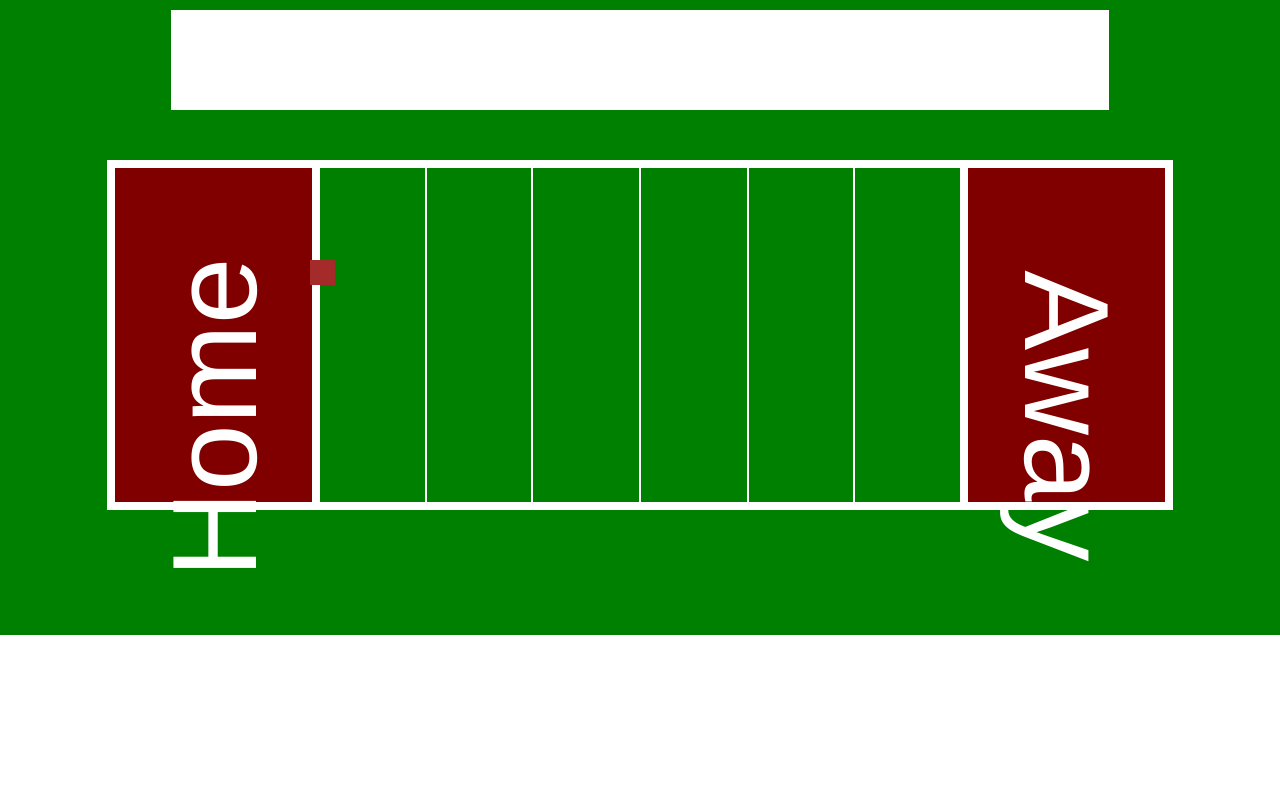
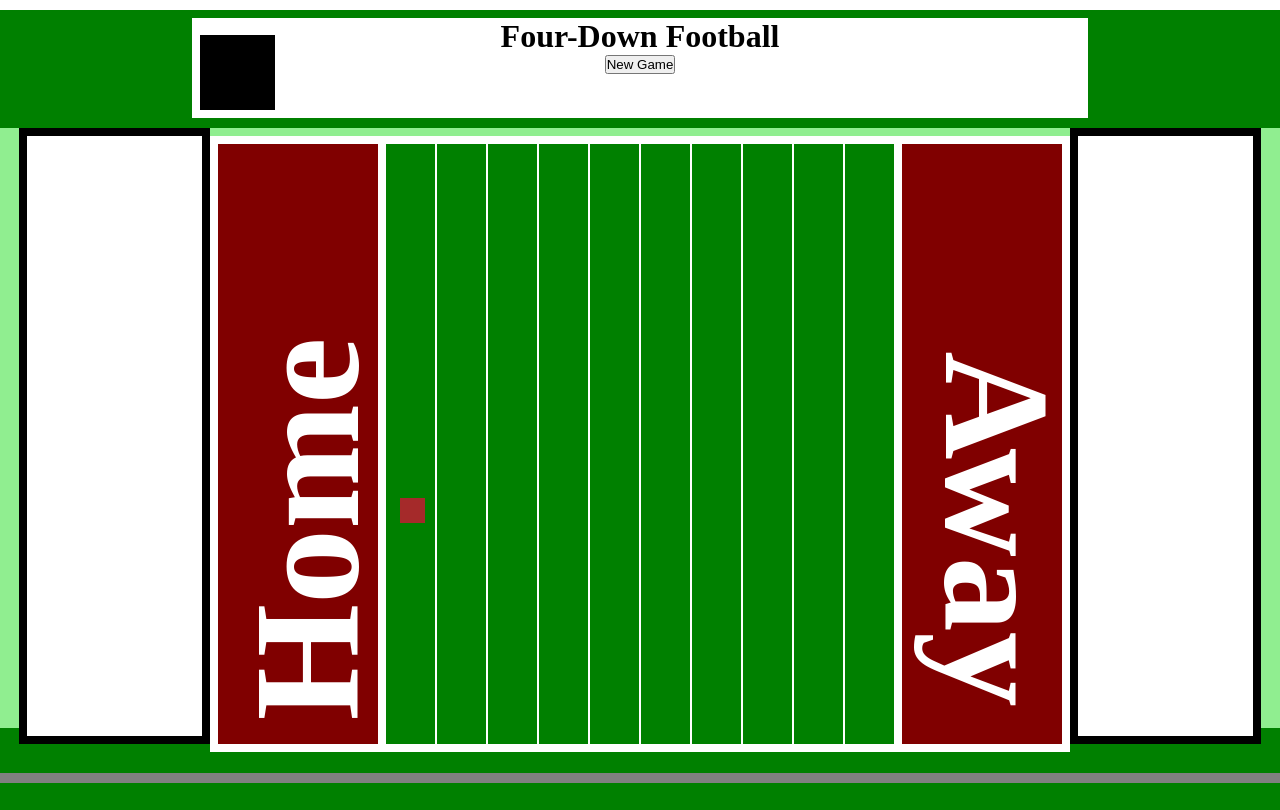
Before and after one commit to jeffersbaxter/my-game, a plain HTML site: page index.html in a window 1280 px wide. Drawn offline with nearby package versions, Linux system fonts and the light colour scheme.

Commit message:
New field with css

```diff
--- a/index.html
+++ b/index.html
@@ -7,7 +7,7 @@
 		<title>Title Page</title>
 
 		<!-- Bootstrap CSS -->
-		<link href="http://netdna.bootstrapcdn.com/bootstrap/3.2.0/css/bootstrap.min.css" rel="stylesheet">
+		<!-- <link href="http://netdna.bootstrapcdn.com/bootstrap/3.2.0/css/bootstrap.min.css" rel="stylesheet"> -->
 		<link rel="stylesheet" type="text/css" href="styles.css">
 		<!-- HTML5 Shim and Respond.js IE8 support of HTML5 elements and media queries -->
 		<!-- WARNING: Respond.js doesn't work if you view the page via file:// -->
@@ -18,32 +18,46 @@
 	</head>
 	<body>
 		<div class="container">
-			<div class="col-md-8-offset scoreboard"></div>
-			<h1 class="text-center"></h1>
-			<div class="row board">
-				<div class="col-md-1 leftOfField"></div>
-				<div class="col-md-2 leftEndzone"><h1 class="vertical-text-left">Home</h1></div>
-					<div class="leftTen"></div>
-				<div class="col-md-1 left20"></div>
-					<div class="leftThirty"></div>
-				<div class="col-md-1 left40"></div>
-				<div class="col-md-2 midField">
-					<div class="centerStripe"></div>
+			<div class="scoreboard">
+				<h1 class="">Four-Down Football</h1>
+				<div id="clock"></div>
+				<button>New Game</button>
+			</div>
+			<div class="board">
+				<div id="leftOfField">
+					<!-- <div class="playerInput">Player One</div> -->
 				</div>
-				<div class="col-md-1 right40"></div>
-					<div class="rightThirty"></div>
-				<div class="col-md-1 right20"></div>
-					<div class="rightTen"></div>
-				<div class="col-md-2 rightEndzone"><h1 class="vertical-text-right">Away</h1></div>
-				<div class="col-md-1 rightOfField"></div>
+				<div id="leftEndzone">
+					<div><h1 class="vertical-text-left">Home</h1></div>
+				</div>
+				<div id="left20">
+					<div id="leftTen"></div>
+				</div>
+				<div id="left40">
+					<div id="leftThirty"></div>
+				</div>
+				<div id="midField">
+					<div id="centerStripe"></div>
+				</div>
+				<div id="right40">
+					<div id="rightThirty"></div>
+				</div>
+				<div id="right20">
+					<div id="rightTen"></div>
+				</div>
+				<div id="rightEndzone">
+					<div><h1 class="vertical-text-right">Away</h1></div>
+				</div>
+				<div id="rightOfField">
+					<!-- <div class="playerInput">Player Two</div> -->
+				</div>
 			</div>
-			<div class="ball"></div>
+			<div id="ball"></div>
 		<div id="footer"></div>
 		</div>
 		<!-- jQuery -->
 		<script src="http://code.jquery.com/jquery.js"></script>
 		<!-- Bootstrap JavaScript -->
-		<script src="http://netdna.bootstrapcdn.com/bootstrap/3.2.0/js/bootstrap.min.js"></script>
 		<script type="text/javascript" src="scripts.js"></script>
 	</body>
 </html>
--- a/scripts.js
+++ b/scripts.js
@@ -1,35 +1,48 @@
 $(document).ready(function(){
 	var start = null;
 	var end = null;
-	var yards = (end - start)+900;
 
 
+
+	var play = function() {
 		$('body').keydown(function(e){
 
 			if (e.keyCode==32) {
 				if (!start) {
 					start = new Date();
 					console.log(start);
+					moveBall();
 				}
-			// alert(start);
+			};
+		});
 	};
 
-	});
-
+	var moveBall = function(){
 		$('body').keyup(function(e){
 			if (e.keyCode==32) {
 				end = new Date();
-			console.log(end)
+				console.log(end);
 				var yards = (end - start);
 				console.log(yards);
+				homePlay(yards);
 				start = null;
 				end = null;
-			homePlay();
+				return yards;
 			};
 		});
-
-	var homePlay = function(){
-		$('.ball').css("left", yards);
+	};
+	var homePlay = function(yds){
+		if (yds > 0 && yds < 75) {
+			$('#ball').css("left", "500px");
+		} else if (yds >= 75 && yds < 150) {
+			$('#ball').css("left", "550px");
+		} else if (yds >= 150 && yds < 350) {
+			$('#ball').css("left", "600px");
+		} else {
+			$('#ball').css("left", "650px");
 		}
 
+	}
+	play();
+
 });
--- a/styles.css
+++ b/styles.css
@@ -1,43 +1,75 @@
+* {
+	margin: 0;
+	padding: 0;
+}
 
+html, body {
+	height: 100%;
+}
 
 .container {
 	width: 100%;
 	background-color: green;
-
+	height: 100%;
 }
 
 .scoreboard {
 	height: 100px;
-	width: 75%;
-	margin: 10px auto 0 auto;
+	width: 70%;
+	margin: 10px auto 10px auto;
 	background-color: white;
+	text-align: center;
+	border-top: 8px solid green;
+}
+
+#clock {
+	height: 75px;
+	width: 75px;
+	background-color: black;
+	display: inline-block;
+	position: absolute;
+	left: 200px;
+	top: 35px;
+}
+
+button {
+	position: relative;
 }
 
 .board {
-	margin-top: 50px;
+	display: inline-block;
+	background-color: lightgreen;
+	width: 100%;
+	height: 75%;
+	text-align: center;
 }
 
-/*h1 {
-	text-align: vertical;
-}*/
-
-.field {
-	height: 350px;
-	background-color: green;
+.board div {
+	display: inline-block;
+	height: 100%;
+/*	box-sizing: border-box;*/
+	margin: 0 -2px;
 }
 
-/*.leftOfField {*/
-/*	height: 500px;
-	background-color: gray;
-}*/
+#leftOfField {
+	width: 175px;
+	background-color: white;
+	border: 8px solid black;
+}
 
-/*.rightOfField {*/
-	/*height: 500px;*/
-	/*background-color: gray;*/
-/*}*/
+#rightOfField {
+	width: 175px;
+	background-color: white;
+	border: 8px solid black;
+}
 
-.leftEndzone {
-	height: 350px;
+.playerInput {
+	margin: 0;
+	position: absolute;
+}
+
+#leftEndzone {
+	width: 160px;
 	background-color: maroon;
 	border: 8px solid white;
 }
@@ -50,9 +82,11 @@
     -webkit-transform: rotate(-90deg);
     -webkit-transform-origin:right, top;
     margin-top: 260px;
-    font-size: 120px;
+    font-size: 150px;
     color: white;
-
+    position: absolute;
+    left: 115px;
+    bottom: 185px;
 }
 
 .vertical-text-right {
@@ -63,101 +97,94 @@
     -webkit-transform: rotate(90deg);
     -webkit-transform-origin:right, top;
     margin-top: 120px;
-    font-size: 120px;
+    font-size: 150px;
     color: white;
-
+    position: absolute;
+    right: 105px;
+    bottom: 185px;
 }
 
 
-.left20 {
-	height: 350px;
+#left20 {
+	width: 100px;
 	background-color: green;
 	border-right: 2px solid white;
 	border-top: 8px solid white;
 	border-bottom: 8px solid white;
 }
 
-.left40 {
-	height: 350px;
+#left40 {
+	width: 100px;
 	background-color: green;
 	border-right: 2px solid white;
 		border-top: 8px solid white;
 	border-bottom: 8px solid white;
 }
 
-.midField {
-	height: 350px;
+#midField {
+	width: 100px;
 	background-color: green;
-		border-top: 8px solid white;
+	border-top: 8px solid white;
 	border-bottom: 8px solid white;
 	/*border: 2px solid white;*/
 }
 
-.centerStripe {
-	height: 100%;
+#centerStripe {
 	background-color: white;
 	width: 2px;
-	margin: 0 auto 0 auto;
 }
 
-.leftTen {
-	height: 100%;
+#leftTen {
 	background-color: white;
 	width: 2px;
-	margin: 0 auto 0 auto;
 }
 
-.leftThirty {
-	height: 100%;
+#leftThirty {
 	background-color: white;
 	width: 2px;
-	margin: 0 auto 0 auto;
 }
 
-.rightThirty {
-	height: 100%;
+#rightThirty {
 	background-color: white;
 	width: 2px;
-	margin: 0 auto 0 auto;
 }
 
-.rightTen {
-	height: 100%;
+#rightTen {
 	background-color: white;
 	width: 2px;
-	margin: 0 auto 0 auto;
 }
 
-.right40 {
-	height: 350px;
+#right40 {
+	width: 100px;
 	background-color: green;
 	border-left: 2px solid white;
-		border-top: 8px solid white;
+	border-top: 8px solid white;
 	border-bottom: 8px solid white;
 }
 
-.right20 {
-	height: 350px;
+#right20 {
+	width: 100px;
 	background-color: green;
 	border-left: 2px solid white;
-		border-top: 8px solid white;
+	border-top: 8px solid white;
 	border-bottom: 8px solid white;
 }
-.rightEndzone {
-	height: 350px;
+#rightEndzone {
+	width: 160px;
 	background-color: maroon;
 	border: 8px solid white;
 }
 
-.ball {
+#ball {
 	width: 25px;
 	height: 25px;
 	background-color: brown;
 	position: relative;
 	bottom: 250px;
-	left: 295px;
+	left: 400px;
 }
 
 #footer {
-	height: 100px;
+	height: 10px;
+	background-color: gray;
 }
```
Lines whose indentation alone changed are shown as unchanged.
